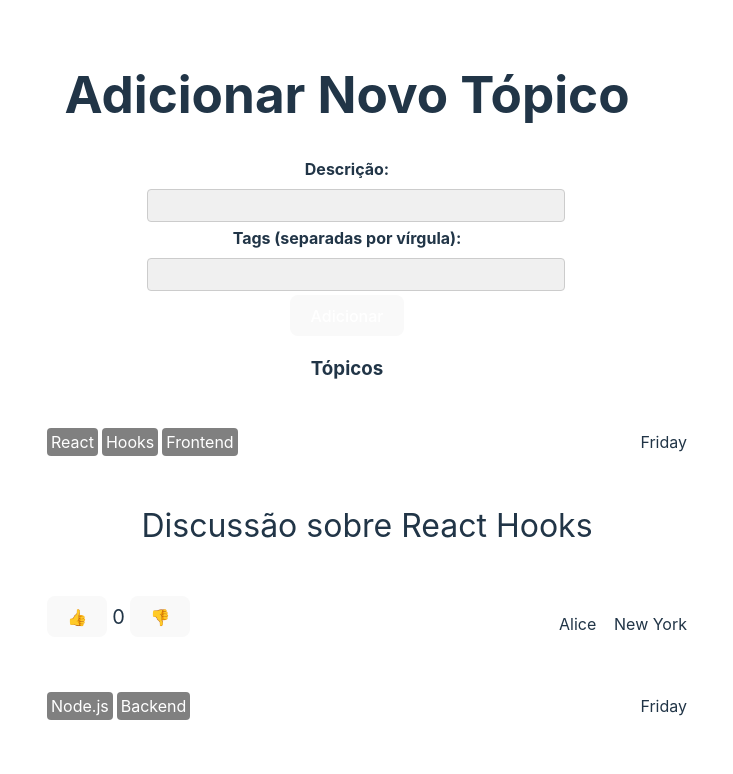
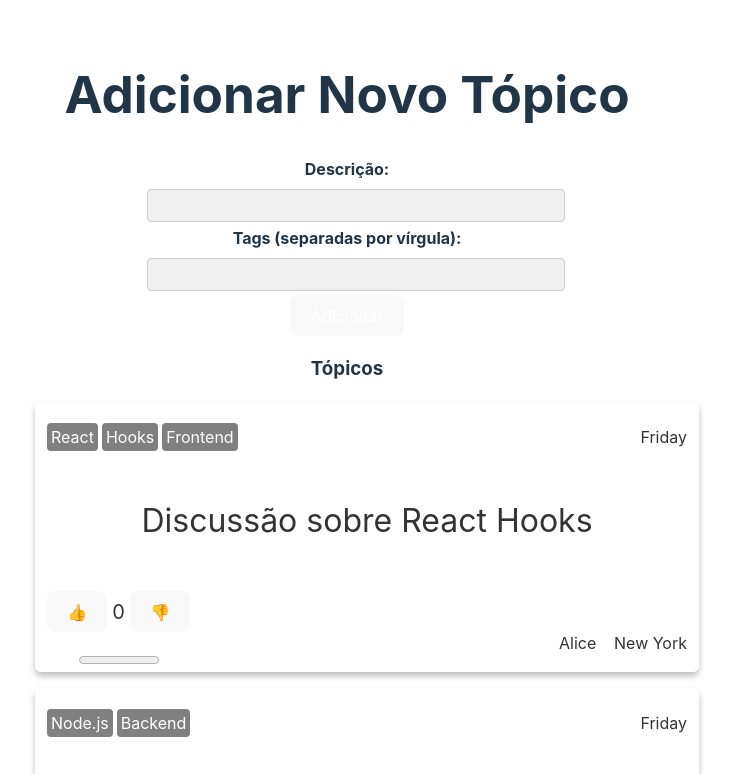
Before and after one commit to KaikeDias/like-dislike-app, a React (Vite) app: page / in a window 1280 px wide. Shown: the top 774 px of the page, without its empty margins (293-1026 px from the left). Built offline with nearby package versions, Linux system fonts and the light colour scheme.

Commit message:
refactor: Refactored CSS for Improved Organization

```diff
--- a/src/pages/home/components/topicListItem/index.tsx
+++ b/src/pages/home/components/topicListItem/index.tsx
@@ -1,5 +1,5 @@
-import { format } from 'date-fns';
-import './styles.css';
+import { format } from "date-fns";
+import "./styles.css";
 
 interface TopicListItemProps {
   topic: Topic;
@@ -7,16 +7,23 @@ interface TopicListItemProps {
   onDislike: (topicId: string) => void;
 }
 
-export function TopicListItem({ topic, onLike, onDislike }: TopicListItemProps) {
+export function TopicListItem({
+  topic,
+  onLike,
+  onDislike,
+}: TopicListItemProps) {
   // Formatar a data para exibir apenas o dia da semana
-  const formattedDate = format(topic.created_at, 'EEEE');
+  const formattedDate = format(topic.created_at, "EEEE");
 
   const balance = topic.upVote - topic.downVote;
 
+  const balanceClass =
+    balance > 0 ? "positive-balance" : balance < 0 ? "negative-balance" : "";
+
   return (
     <div>
-      <li className='card'>
-        <div className='header'>
+      <li className="card">
+        <div className="header">
           <div className="tag-list">
             {topic.tags.map((tag, index) => (
               <span key={index} className="tag">
@@ -24,33 +31,47 @@ export function TopicListItem({ topic, onLike, onDislike }: TopicListItemProps)
               </span>
             ))}
           </div>
-          <div id='date'><p>{formattedDate}</p></div>
+          <div id="date">
+            <p>{formattedDate}</p>
+          </div>
         </div>
-        <div className='main-content'>
-          <p className='description-text'>{topic.description}</p>
+        <div className="main-content">
+          <p className="description-text">{topic.description}</p>
         </div>
-        <div className='footer'>
-          <div className='action-bar'>
-              <div className='like-button'>
+        <div className="footer">
+          <div className="votes-area">
+            <div className="action-bar">
+              <div className="like-button">
                 <button onClick={() => onLike(topic.id)}>
-                  <span role="img" aria-label="Thumbs up">👍</span>
+                  <span role="img" aria-label="Thumbs up">
+                    👍
+                  </span>
                 </button>
               </div>
-              <div className='dislike-button'>
+              <div className="dislike-button">
                 <button onClick={() => onDislike(topic.id)}>
-                  <span role="img" aria-label="Thumbs down">👎</span>
+                  <span role="img" aria-label="Thumbs down">
+                    👎
+                  </span>
                 </button>
               </div>
-            <div className='balance'>
-              <p>{balance}</p>
+              <div className={`balance ${balanceClass}`}>
+                <p>{balance}</p>
+              </div>
             </div>
+            <progress
+              className="progress"
+              value={topic.upVote}
+              max={topic.upVote + topic.downVote}
+            ></progress>
           </div>
-          <div className='author-info'>
-            <p id='author-name'>{topic.author.name}</p>
+
+          <div className="author-info">
+            <p id="author-name">{topic.author.name}</p>
             <p>{topic.author.city}</p>
           </div>
         </div>
-    </li>
+      </li>
     </div>
   );
 }
--- a/src/pages/home/components/topicListItem/styles.css
+++ b/src/pages/home/components/topicListItem/styles.css
@@ -5,8 +5,15 @@ li {
 .card {
     border: 2px solid white;
     width: 40rem;
-    height: 15rem;
-    padding: 10px;
+    height: 16rem;
+    margin: 1rem;
+    padding-top: 5px;
+    padding-bottom: 5px;
+    padding-left: 10px;
+    padding-right: 10px;
+    border-radius: 6px;
+    color: #333; /* Cor do texto */
+    box-shadow: 0 4px 6px rgba(0, 0, 0, 0.253);
 }
 
 .header {
@@ -50,8 +57,20 @@ li {
     margin-right: 5px;
 }
 
+.positive-balance {
+    color: #4CAF50;
+}
+
+.negative-balance {
+    color: #FF5733;
+}
+
 .dislike-button {
     order: 1
+}
+
+.progress {
+    width: 5rem;
 }
 
 .author-info {
```
